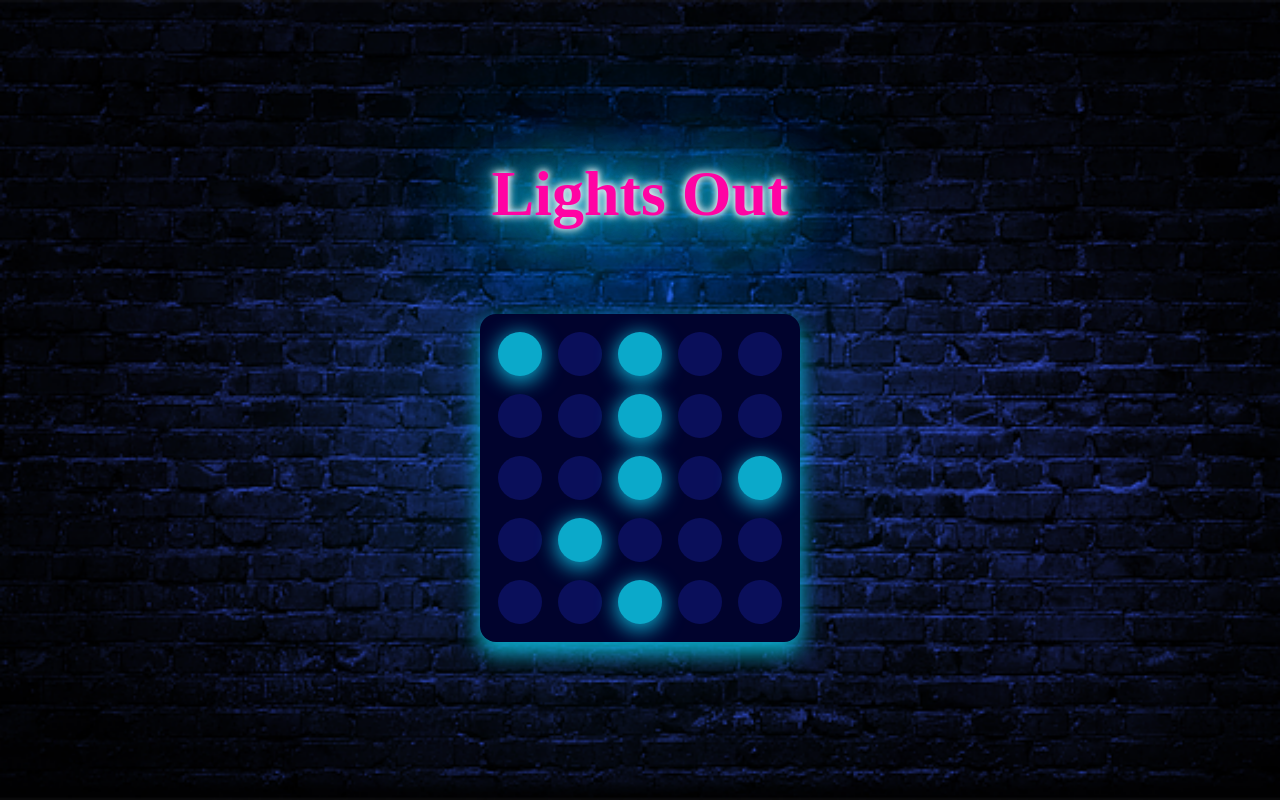
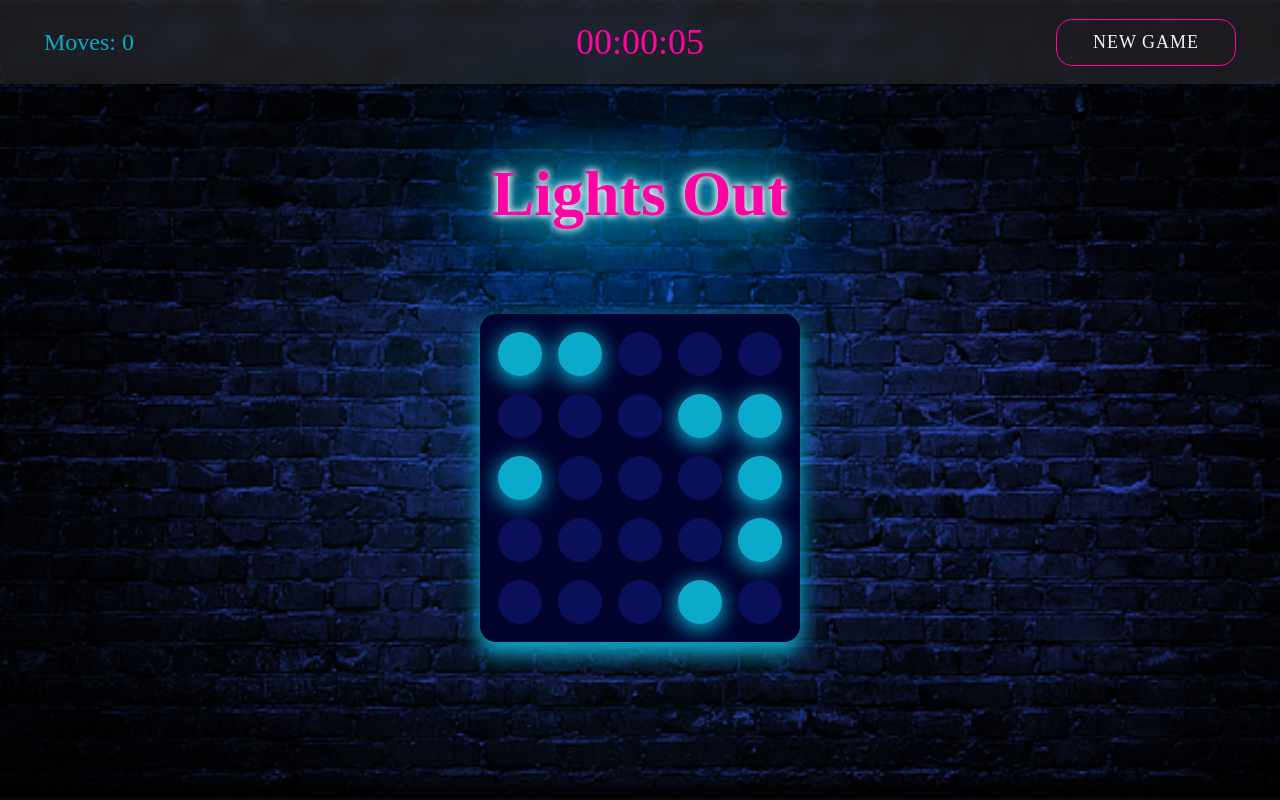
Before and after one commit to katepysova/Lights-Out-Game, a React app: page / in a window 1280 px wide. Built offline with nearby package versions, Linux system fonts and the light colour scheme; a web font is replaced by a local one.

Commit message:
Added stopwatch

```diff
--- a/src/components/Board/Board.tsx
+++ b/src/components/Board/Board.tsx
@@ -1,25 +1,15 @@
-import { useState } from "react";
 import Cell from "@/components/Cell/Cell";
 import "./Board.scss";
 
-const N_ROWS = 5;
-const N_COLUMNS = 5;
-const TRESHHOLD = 0.25;
+interface BoardProps {
+  board: boolean[][];
+  updateBoard: (arg: boolean[][]) => void;
+  updateMoves: () => void;
+}
 
-const createBoard = () => {
-  const board: boolean[][] = [];
-  for (let i = 0; i < N_ROWS; i++) {
-    const row: boolean[] = [];
-    for (let j = 0; j < N_COLUMNS; j++) {
-      row.push(Math.random() < TRESHHOLD);
-    }
-    board.push(row);
-  }
-  return board;
-};
-
-function Board(): JSX.Element {
-  const [board, setBoard] = useState(createBoard());
+function Board({ board, updateBoard, updateMoves }: BoardProps): JSX.Element {
+  const rows = board.length;
+  const cols = board[0].length;
 
   const onCellClick = (coords: string): void => {
     const [i, j] = coords.split("-").map((el) => parseInt(el, 10));
@@ -27,7 +17,7 @@ function Board(): JSX.Element {
     const newBoard: boolean[][] = JSON.parse(newBoardStr);
 
     const flipCell = (i: number, j: number) => {
-      if (i >= 0 && i < N_ROWS && j >= 0 && j < N_COLUMNS) {
+      if (i >= 0 && i < rows && j >= 0 && j < cols) {
         newBoard[i][j] = !newBoard[i][j];
       }
     };
@@ -38,14 +28,15 @@ function Board(): JSX.Element {
     flipCell(i, j - 1);
     flipCell(i, j + 1);
 
-    setBoard(newBoard);
+    updateBoard(newBoard);
+    updateMoves();
   };
 
   const drawTable = () => {
     const table = [];
-    for (let i = 0; i < N_ROWS; i++) {
+    for (let i = 0; i < rows; i++) {
       const row = [];
-      for (let j = 0; j < N_COLUMNS; j++) {
+      for (let j = 0; j < cols; j++) {
         const coords = `${i}-${j}`;
         row.push(
           <Cell key={coords} isLightning={board[i][j]} onCellClick={() => onCellClick(coords)} />
--- a/src/components/Cell/Cell.scss
+++ b/src/components/Cell/Cell.scss
@@ -10,6 +10,14 @@
   margin: 8px;
   transition: all 0.2s ease-out;
 
+  &:hover {
+    transform: scale(1.1);
+  }
+
+  &:active {
+    transform: scale(0.9);
+  }
+
   &--is-lightning {
     background-color: $color-light-blue;
     box-shadow: 0 4px 20px 2px $color-light-blue;
--- a/src/components/Game/Game.scss
+++ b/src/components/Game/Game.scss
@@ -7,10 +7,51 @@
   background-repeat: no-repeat;
   background-position: center;
   background-size: cover;
-  display: flex;
-  flex-direction: column;
-  justify-content: center;
-  align-items: center;
+
+  &,
+  &__container {
+    display: flex;
+    flex-direction: column;
+    justify-content: center;
+    align-items: center;
+  }
+
+  &__header {
+    background-color: rgba($color-white, 0.1);
+    position: fixed;
+    top: 0;
+    left: 0;
+    width: 100%;
+    height:84px;
+    display: flex;
+    align-items: center;
+    backdrop-filter: blur(8px);
+  }
+
+  &__reset {
+    display: inline-block;
+   /// margin-left: auto;
+    background-color: transparent;
+    color: $color-white;
+    padding: 12px 24px;
+    font-size: 18px;
+    border-radius: 16px;
+    border: 1px solid $color-pink;
+    transition: all 0.2s;
+    letter-spacing: 1px;
+    text-transform: uppercase;
+
+    &:hover {
+      transform: scale(1.1) translateY(-2px);
+      background-color: rgba($color-pink, 0.8);
+      filter: drop-shadow(0 0 20px  $color-pink) contrast(2) brightness(2);
+    }
+
+    &:active {
+      transform: scale(0.99) translateY(0.5px);;
+      filter: drop-shadow(0 0 8px  $color-pink) contrast(2) brightness(2);
+    }
+  }
 }
 
 .neon-text {
@@ -20,3 +61,16 @@
     0 0 42px $color-light-blue, 0 0 82px $color-light-blue, 0 0 92px $color-light-blue,
     0 0 102px $color-light-blue, 0 0 151px $color-light-blue;
 }
+
+.header__container {
+  width: 100%;
+  display: grid;
+  align-items: center;
+  justify-content: space-between;
+  grid-template-columns: 180px 1fr 180px;
+}
+
+.moves {
+  color: $color-light-blue;
+  font-size: 24px;
+}
--- a/src/components/Game/Game.tsx
+++ b/src/components/Game/Game.tsx
@@ -1,11 +1,52 @@
+import { useState } from "react";
 import Board from "@/components/Board/Board";
+import Stopwatch from "@/components/Stopwatch/Stopwatch";
+import createBoard from "./helper";
 import "./Game.scss";
 
+const N_ROWS = 5;
+const N_COLUMNS = 5;
+const TRESHHOLD = 0.25;
+
 function Game(): JSX.Element {
+  const [isActive, setIsActive] = useState(true);
+  const [moves, setMoves] = useState(0);
+  const [time, setTime] = useState(0);
+  const [board, setBoard] = useState(createBoard(N_ROWS, N_COLUMNS, TRESHHOLD));
+
+  const newGame = () => {
+    setTime(0);
+    setMoves(0);
+    setBoard(createBoard(N_ROWS, N_COLUMNS, TRESHHOLD));
+  };
+
+  const updateTime = () => {
+    setTime((time) => time + 1000);
+  };
+
+  const updateBoard = (newBoard: boolean[][]) => {
+    setBoard(newBoard);
+  };
+
+  const updateMoves = () => {
+    setMoves((moves) => moves + 1);
+  };
+
   return (
     <section className="game">
-      <h1 className="heading-primary neon-text">Lights Out</h1>
-      <Board />
+      <div className="game__container container">
+        <div className="game__header header">
+          <div className="header__container container">
+            <span className="moves">Moves: {moves}</span>
+            <Stopwatch time={time} updateTime={updateTime} isActive />
+            <button className="game__reset btn" type="button" onClick={newGame}>
+              New game
+            </button>
+          </div>
+        </div>
+        <h1 className="heading-primary neon-text">Lights Out</h1>
+        <Board board={board} updateBoard={updateBoard} updateMoves={updateMoves} />
+      </div>
     </section>
   );
 }
--- /dev/null
+++ b/src/components/Game/helper.ts
@@ -0,0 +1,13 @@
+const createBoard = (N_ROWS: number, N_COLUMNS: number, TRESHHOLD: number): boolean[][] => {
+  const board: boolean[][] = [];
+  for (let i = 0; i < N_ROWS; i++) {
+    const row: boolean[] = [];
+    for (let j = 0; j < N_COLUMNS; j++) {
+      row.push(Math.random() < TRESHHOLD);
+    }
+    board.push(row);
+  }
+  return board;
+};
+
+export default createBoard;
--- /dev/null
+++ b/src/components/Stopwatch/Stopwatch.scss
@@ -0,0 +1,10 @@
+@import 'src/styles/variables';
+
+.stopwatch {
+  display: inline-block;
+  text-align: center;
+  color: $color-pink;
+  font-size: 36px;
+  line-height: 48px;
+  font-weight: 500;
+}
--- /dev/null
+++ b/src/components/Stopwatch/Stopwatch.tsx
@@ -0,0 +1,51 @@
+import { useEffect } from "react";
+import "./Stopwatch.scss";
+
+interface StopwatchProps {
+  time: number;
+  isActive: boolean;
+  updateTime: () => void;
+}
+
+function Stopwatch({ time, isActive, updateTime }: StopwatchProps): JSX.Element {
+  useEffect(() => {
+    let interval!: number;
+    if (isActive) {
+      interval = window.setInterval(() => {
+        updateTime();
+      }, 1000);
+    } else {
+      clearInterval(interval);
+    }
+    return () => {
+      clearInterval(interval);
+    };
+  }, [isActive]);
+
+  return (
+    <div className="stopwatch">
+      <div className="stopwatch__numbers">
+        <span>{`0${Math.floor(time / 3600000)}`.slice(-2)}:</span>
+        <span>{`0${Math.floor((time / 60000) % 60)}`.slice(-2)}:</span>
+        <span>{`0${Math.floor((time / 1000) % 60)}`.slice(-2)}</span>
+      </div>
+      <div className="buttons">
+        {/*
+         <button type="button" onClick={() => setIsActive(true)}>
+          Start
+        </button>
+        <button type="button" onClick={() => setIsActive(false)}>
+          Stop
+        </button>
+
+
+        <button type="button" onClick={() => setTime(0)}>
+          Reset
+        </button>
+        */}
+      </div>
+    </div>
+  );
+}
+
+export default Stopwatch;
--- a/src/styles/_base.scss
+++ b/src/styles/_base.scss
@@ -60,7 +60,7 @@ ul {
 .container {
   width: 100%;
   max-width: 1440px;
-  padding-left: 120px;
-  padding-right: 120px;
+  padding-left: 44px;
+  padding-right: 44px;
   margin: 0 auto;
 }
--- a/src/styles/_variables.scss
+++ b/src/styles/_variables.scss
@@ -1,5 +1,4 @@
 $color-white: #f4f4f4;
-
 $color-black: #0a0f5a;
 $color-dark-blue: #01032d;
 $color-light-blue: #0ba9ca;
```
